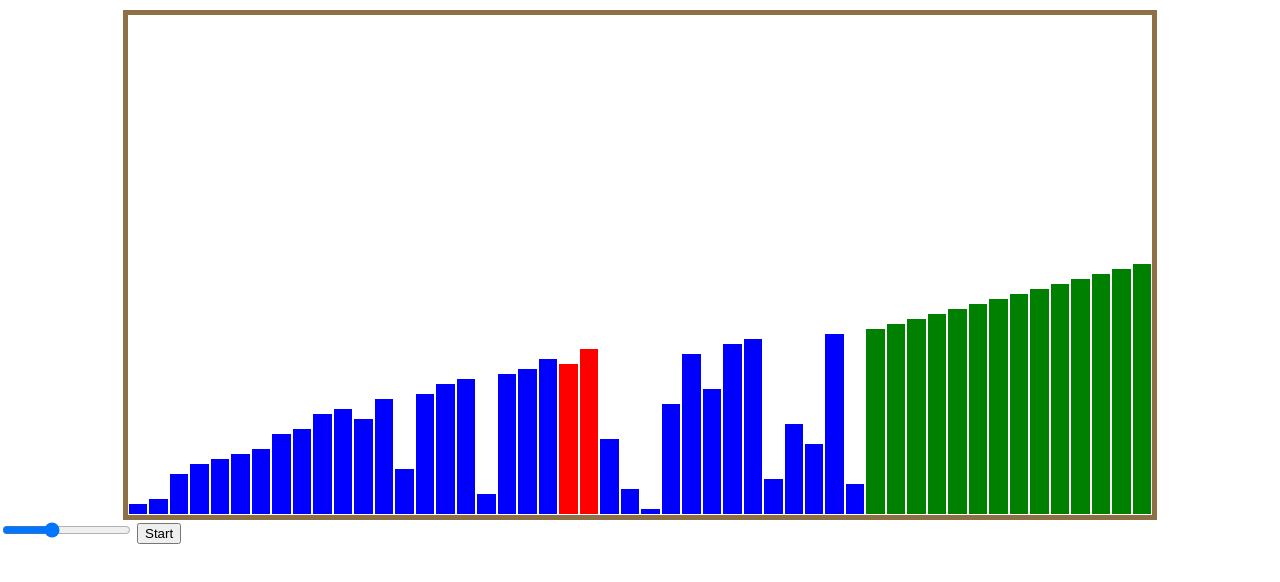
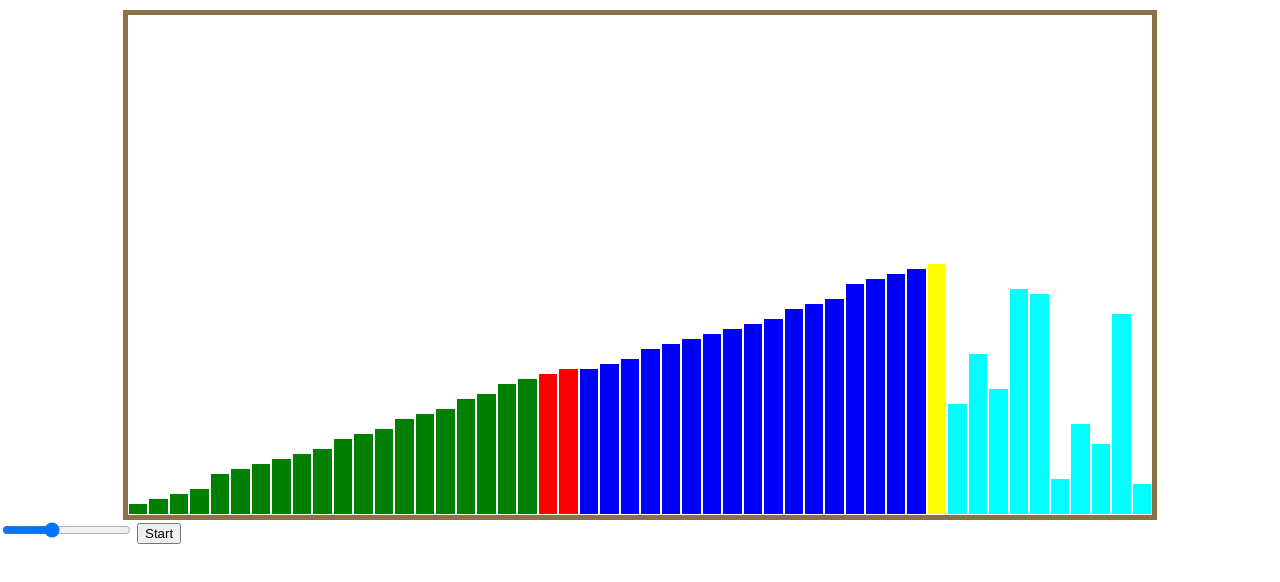
Before and after one commit to ebayanclintearl/Sorting-Visualizer, a website with bundled scripts: page index.html in a window 1280 px wide. Both pictures are taken after a click on the button "Start". Built offline with nearby package versions, Linux system fonts and the light colour scheme.

Commit message:
Added-Insertion-Sort

```diff
--- /dev/null
+++ b/scripts/insertionSort.js
@@ -0,0 +1,78 @@
+class InsertionSort {
+  static config = InsertionSort.config;
+  constructor() {
+    this.arr = this.arr;
+  }
+  start() {
+    for (var i = 1; i < this.arr.length; i++) {
+      new InsertionSort.config({
+        index: i,
+        height: this.arr[i],
+        color: 'yellow',
+      });
+
+      let current = this.arr[i];
+      let j = i - 1;
+      while (j >= 0 && this.arr[j] > current) {
+        new InsertionSort.config({
+          index: j,
+          height: this.arr[j],
+          color: 'red',
+        });
+        new InsertionSort.config({
+          index: j + 1,
+          height: this.arr[j + 1],
+          color: 'red',
+        });
+
+        this.arr[j + 1] = this.arr[j];
+        new InsertionSort.config({
+          index: j,
+          height: this.arr[j],
+          color: 'red',
+        });
+        new InsertionSort.config({
+          index: j + 1,
+          height: this.arr[j + 1],
+          color: 'red',
+        });
+
+        new InsertionSort.config({
+          index: j,
+          height: this.arr[j],
+          color: 'blue',
+        });
+        if (j == i - 1) {
+          new InsertionSort.config({
+            index: j + 1,
+            height: this.arr[j + 1],
+            color: 'yellow',
+          });
+        } else {
+          new InsertionSort.config({
+            index: j + 1,
+            height: this.arr[j + 1],
+            color: 'blue',
+          });
+        }
+        j--;
+      }
+      this.arr[j + 1] = current;
+
+      for (let t = 0; t < i; t++) {
+        new InsertionSort.config({
+          index: t,
+          height: this.arr[t],
+          color: 'green',
+        });
+      }
+    }
+    new InsertionSort.config({
+      index: i - 1,
+      height: this.arr[i - 1],
+      color: 'green',
+    });
+  }
+}
+
+export default InsertionSort;
--- a/scripts/main.js
+++ b/scripts/main.js
@@ -2,29 +2,32 @@ import DivGenerator from './divGenerator.js';
 import DivConfig from './divConfig.js';
 import RandomNumbers from './randomNumberGenerator.js';
 import BubbleSort from './bubbleSort.js';
+import InsertionSort from './insertionSort.js';
 
 const sliderRange = document.querySelector('#myRange');
 const divContainer = document.querySelector('.container');
 const btnStart = document.querySelector('.btn.start');
 
+const randNumbers = new RandomNumbers();
+const divGenerator = new DivGenerator();
+const bubbleSort = new BubbleSort();
+const insertionSort = new InsertionSort();
+
+DivConfig.container = divContainer;
+BubbleSort.config = DivConfig;
+InsertionSort.config = DivConfig;
+
 sliderRange.addEventListener('input', () => {
   renderDivs();
 });
-
-const randNumbers = new RandomNumbers();
-const divGenerator = new DivGenerator();
-const bubbleSort = new BubbleSort();
-
-BubbleSort.config = DivConfig;
-DivConfig.container = divContainer;
-
 btnStart.addEventListener('click', () => {
-  bubbleSort.start();
+  //bubbleSort.start();
+  insertionSort.start();
+  DivConfig.resetDelay();
 });
 
 const renderDivs = () => {
-  const rangeValue = document.querySelector('#myRange').value;
-  randNumbers.size = rangeValue;
+  randNumbers.size = sliderRange.value;
   randNumbers.clear();
   randNumbers.start();
 
@@ -34,6 +37,7 @@ const renderDivs = () => {
   divGenerator.start();
 
   bubbleSort.arr = randNumbers.numbers;
+  insertionSort.arr = randNumbers.numbers;
   DivConfig.resetDelay();
 };
 
```
Also changed, not shown: styles/index.css (+4 -4 lines), 1 other file.
